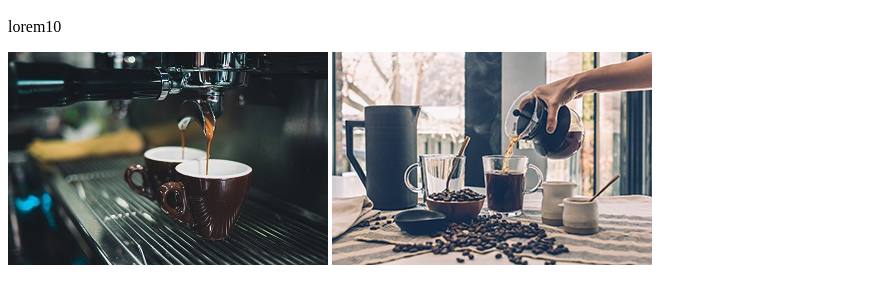
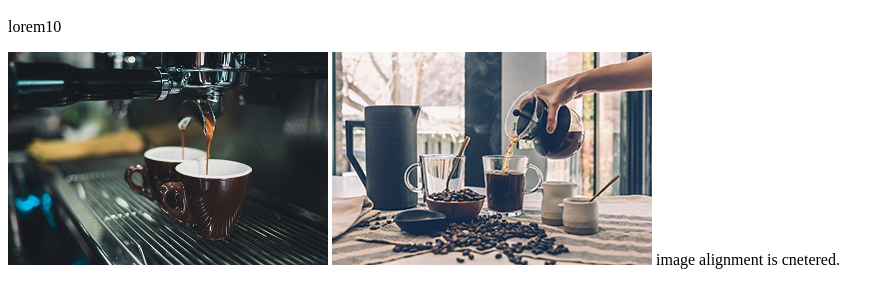
Before and after one commit to mahmud035/life-story, a plain HTML site: page index.html in a window 1280 px wide. Shown: the part 190-498 px from the top of the page, without its empty margins (0-894 px from the left). Drawn offline with Linux system fonts and the light colour scheme.

Commit message:
solving the issue number #1

```diff
--- a/index.html
+++ b/index.html
@@ -20,5 +20,6 @@
     <!-- Feature  -->
     <img src="./images/columbian-roast.jpeg" alt="" />
     <img src="./images/french roast.jpg" alt="" />
+    image alignment is cnetered.
   </body>
 </html>
```
